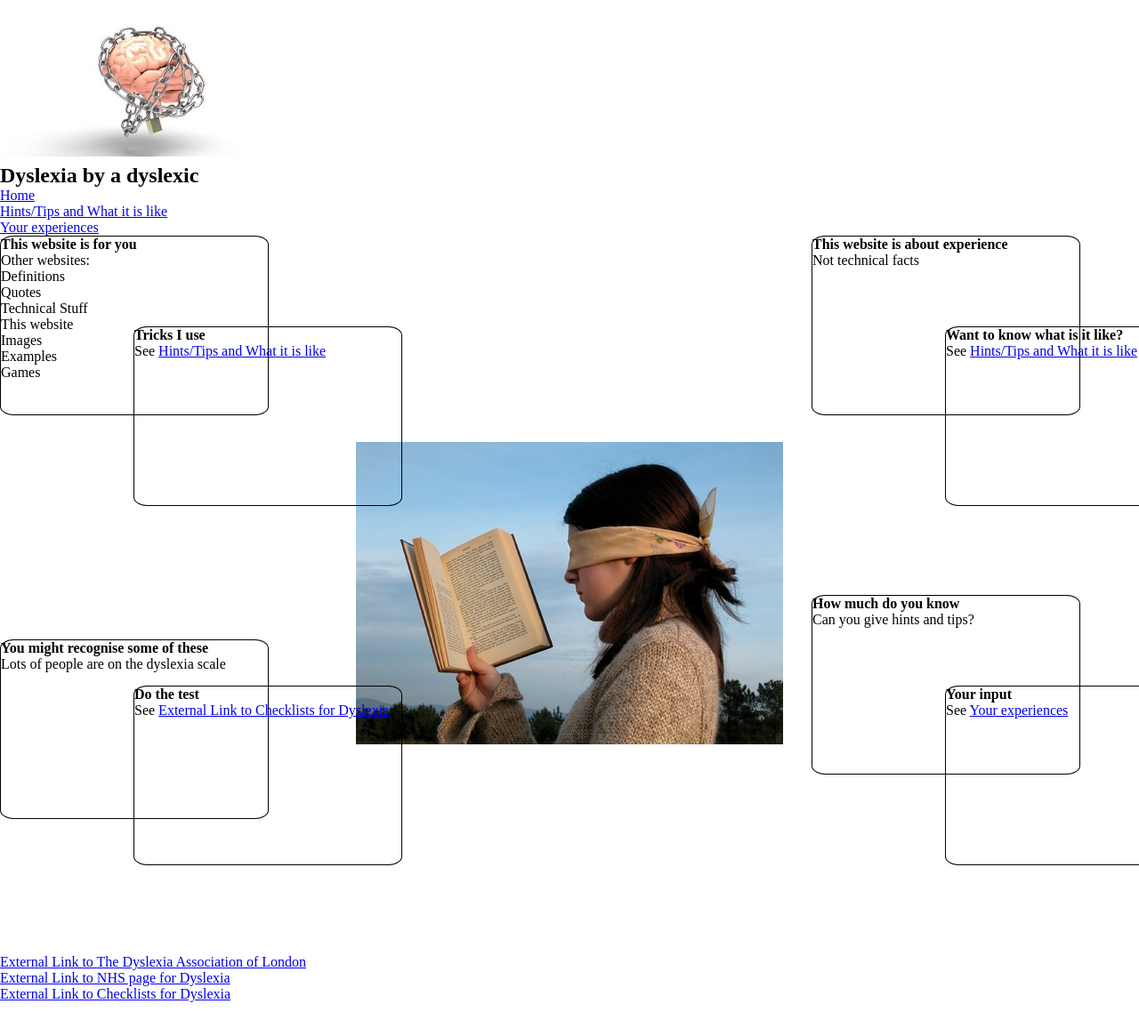
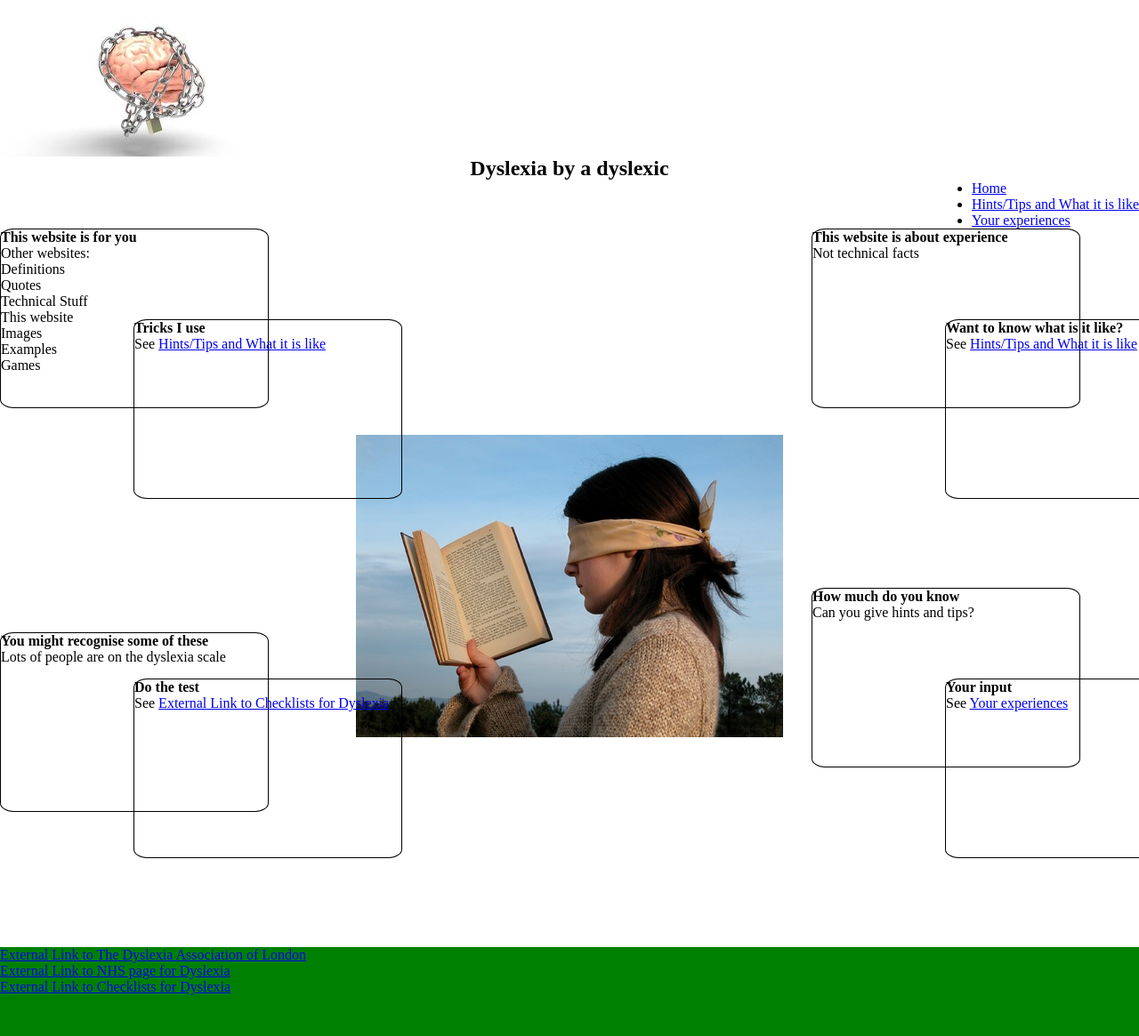
Before and after one commit to RachWalm/dyslexia, a plain HTML site: page index.html in a window 1280 px wide. Shown: the top 1165 px of the page at 89% size. Before the commit the page ends 1127 px from the top, so only its background shows below. Drawn offline with Linux system fonts and the light colour scheme.

Commit message:
Styled header and footer

```diff
--- a/assets/css/style.css
+++ b/assets/css/style.css
@@ -6,7 +6,31 @@
     border:none;
 }
 
-/*page layout*/
+/*header*/
+
+/*logo*/
+
+h1{
+    display:flex;
+    justify-content:flex-start
+}
+
+/*title*/
+
+h2 {
+    display:flex;
+    justify-content:center;
+}
+
+/*navigation*/
+
+nav{
+    display:flex;
+    justify-content:right;
+
+}
+
+/*main section of page layout*/
 
 .column {
     display:flex;
@@ -33,7 +57,7 @@
     display:flex;
     justify-content:center;
     align-items:center;
-    /*background-attachment: fixed; need to look at this*/
+    /*position:fixed; needs to work with columns*/
 }
 
 /*box borders*/
@@ -44,3 +68,20 @@
     width: 300px;
     height: 200px;
 }
+
+.remove-bullets {
+    list-style-type:none;
+}
+
+/*footer*/
+footer {
+    height:100px;
+    background-color:green;
+}
+
+.footer-links {
+    display:flex;
+    justify-content:space-evenly;
+    flex-wrap:wrap;
+    padding:40px;
+}
```
